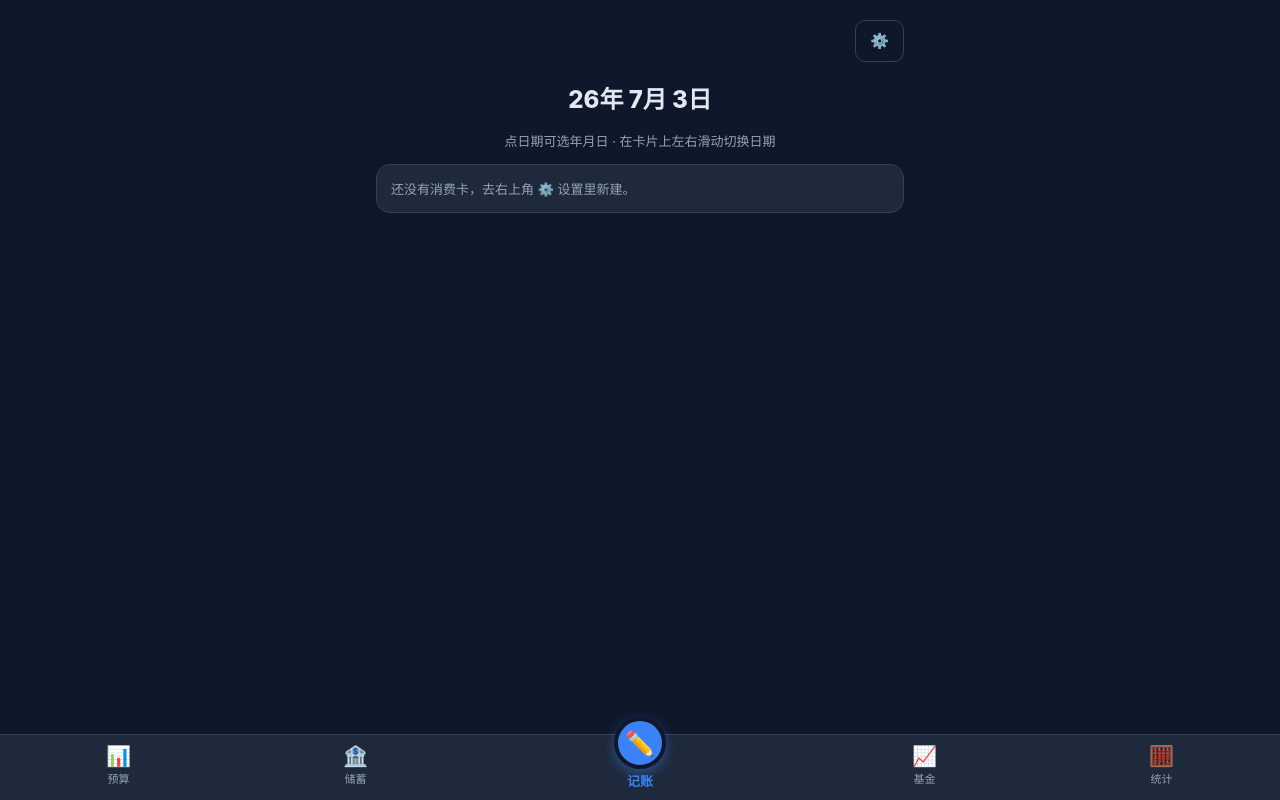
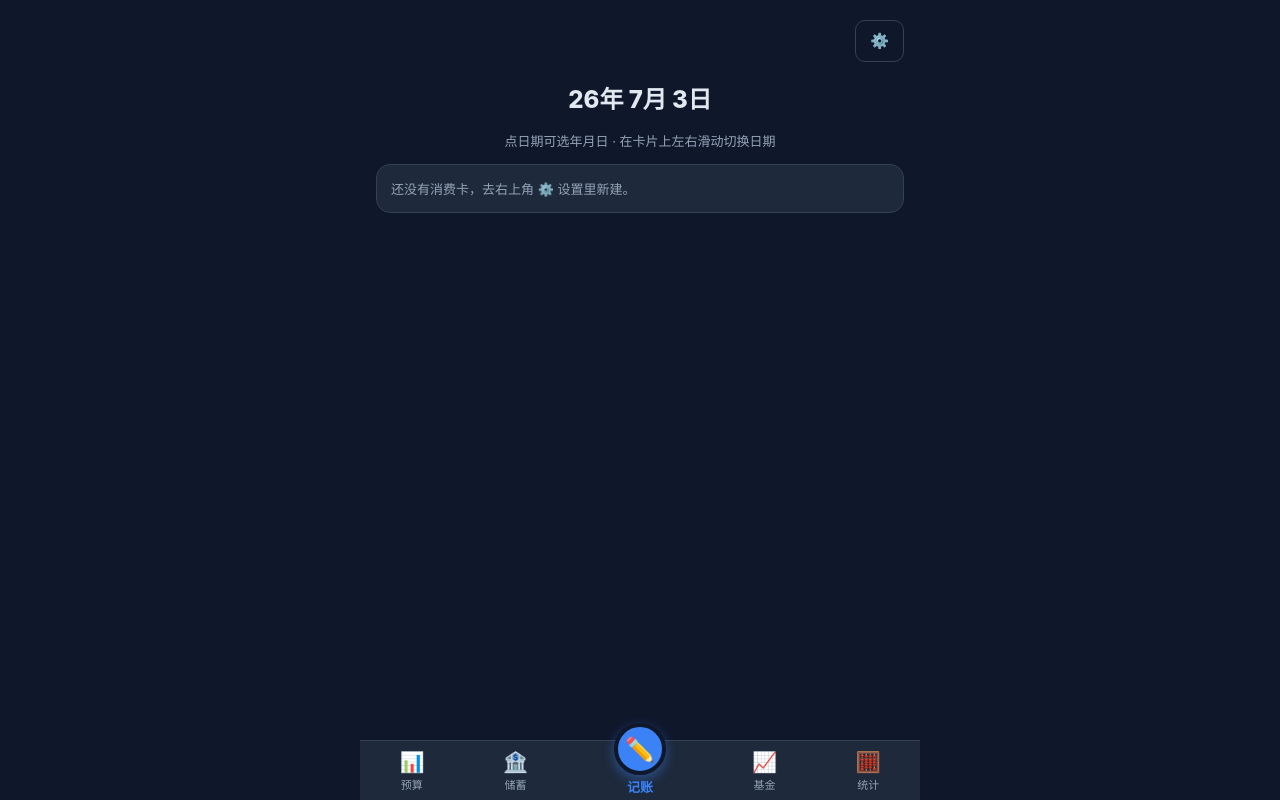
Before and after one commit to KkNeChar0n/Bookkeeping, a React (Vite) app in the folder apps/web/: page /savings/1 in a window 1280 px wide. Built offline with nearby package versions, Linux system fonts and the light colour scheme.

Commit message:
布局根治: 改为100dvh flex外壳(nav为底部flex项永远贴底,不再用fixed); 内容区.app内部滚动; 记账卡填满卡内滚动

```diff
--- a/apps/web/src/components/Layout.tsx
+++ b/apps/web/src/components/Layout.tsx
@@ -10,7 +10,7 @@ const tabs = [
 
 export function Layout() {
   return (
-    <>
+    <div className="shell">
       <div className="app">
         <Outlet />
       </div>
@@ -29,6 +29,6 @@ export function Layout() {
           </NavLink>
         ))}
       </nav>
-    </>
+    </div>
   );
 }
--- a/apps/web/src/styles/index.css
+++ b/apps/web/src/styles/index.css
@@ -31,14 +31,22 @@ body {
   background: var(--bg);
   color: var(--text);
   font-size: 15px;
-  overflow-x: hidden; /* 切月卡片滑出屏幕时不产生横向滚动 */
+  overflow: hidden; /* 页面本身不滚动，滚动发生在 .app 内 */
 }
 
-.app {
+/* 外壳固定占满动态视口；内容区滚动，nav 作为底部 flex 项，永远贴底 */
+.shell {
+  height: 100dvh;
   max-width: 560px;
   margin: 0 auto;
-  min-height: 100%;
-  padding: calc(20px + env(safe-area-inset-top)) 16px calc(var(--nav-h) + 30px);
+  display: flex;
+  flex-direction: column;
+}
+.app {
+  flex: 1;
+  min-height: 0;
+  overflow-y: auto;
+  padding: calc(20px + env(safe-area-inset-top)) 16px 24px;
 }
 
 .page-title {
@@ -250,12 +258,9 @@ button:disabled {
 
 /* ---- bottom nav ---- */
 .bottom-nav {
-  position: fixed;
-  left: 0;
-  right: 0;
-  bottom: 0;
-  height: calc(var(--nav-h) + 6px);
-  padding-bottom: 6px;
+  flex: none;
+  height: calc(var(--nav-h) + env(safe-area-inset-bottom));
+  padding-bottom: env(safe-area-inset-bottom);
   background: var(--surface);
   border-top: 1px solid var(--border);
   display: flex;
@@ -428,23 +433,15 @@ td:first-child {
   margin-bottom: 14px;
 }
 /* 记账：卡片区大滑动热区，撑到底部 tab */
-/* 记账页固定占满 tab 上方整块区域，卡片区填满、超出在卡内滚动 */
+/* 记账页填满内容区，卡片区占满、超出在卡内滚动（.app 本身不滚动） */
 .day-page {
-  position: fixed;
-  top: 0;
-  left: 50%;
-  transform: translateX(-50%);
-  width: 100%;
-  max-width: 560px;
-  bottom: calc(var(--nav-h) + 6px);
-  box-sizing: border-box;
-  padding: calc(20px + env(safe-area-inset-top)) 16px 8px;
+  height: 100%;
   display: flex;
   flex-direction: column;
 }
 .day-swipe {
   touch-action: pan-y;
-  overflow: hidden; /* 不产生页面滚动条 */
+  overflow: hidden; /* 卡外不滚动 */
   flex: 1;
   min-height: 0;
 }
```
